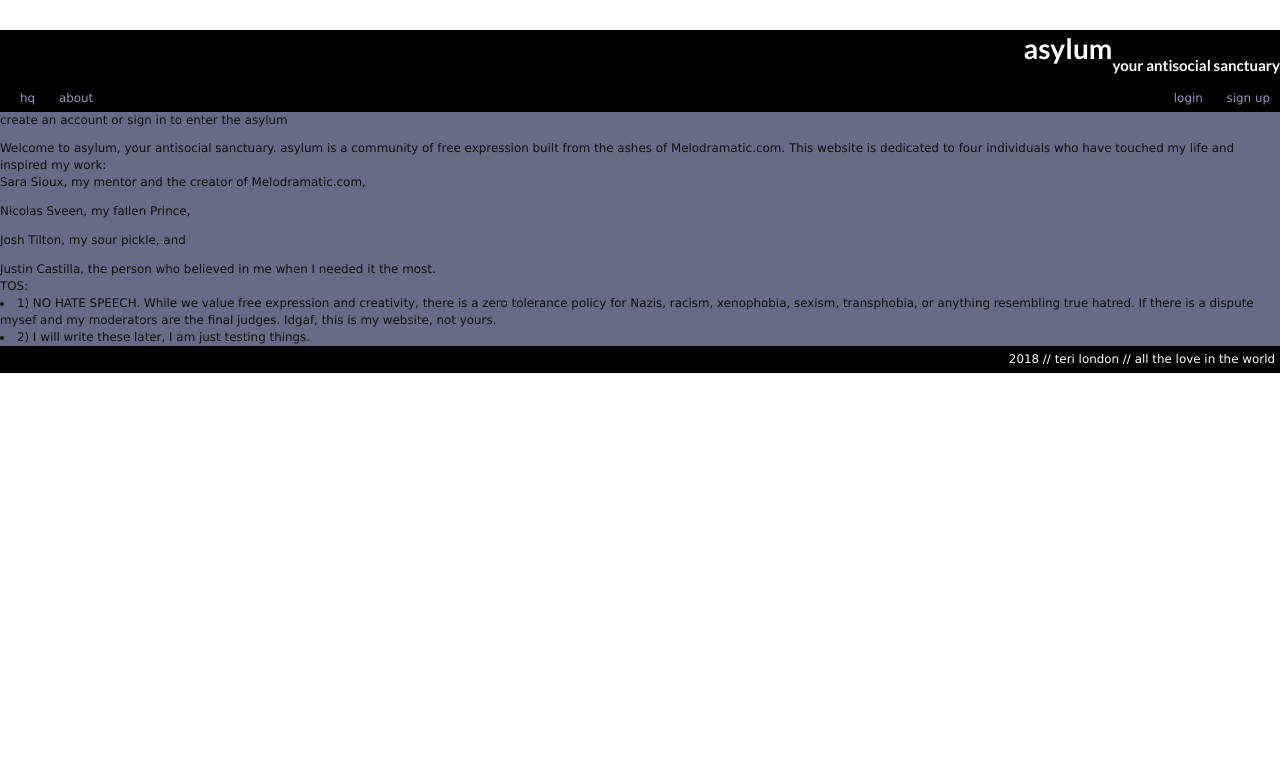
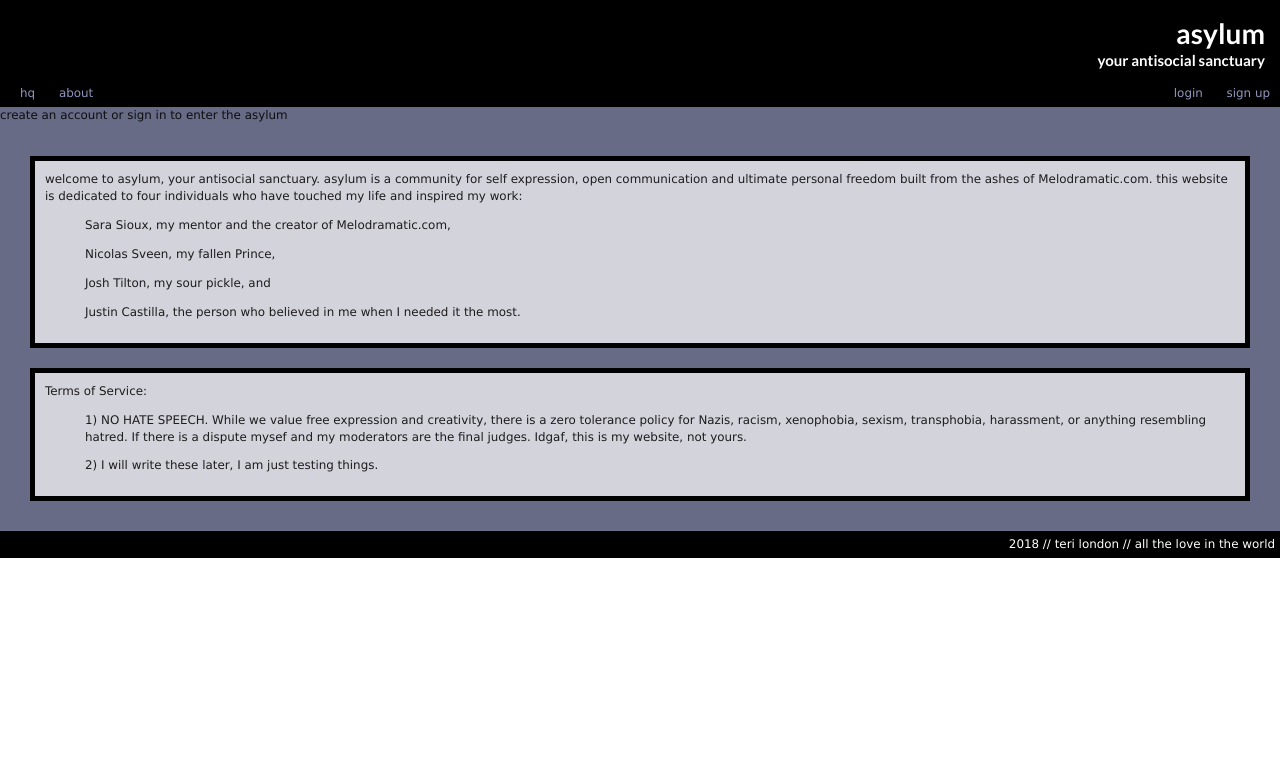
Before and after one commit to londondata/asylum, a Django app: page /about in a window 1280 px wide. Shown: the top 771 px of the page. Run offline with Django 3.2, Linux system fonts and the light colour scheme.

Commit message:
its lookin fuckin good y'all

```diff
--- a/newmelo/newmelo_app/static/css/main.css
+++ b/newmelo/newmelo_app/static/css/main.css
@@ -11,14 +11,19 @@
 .mainheader {
   color: #FFFFFF;
   width: 100%;
-	height: 5em;
 	background-color: #000000;
   display: flex;
-  flex-direction: row;
+  flex-direction: column;
   justify-content: flex-end;
-  margin-top: 30px;
+  align-items: flex-end;
+  padding: 15px;
+
   font-family: 'Berkshire Swash', cursive;
 }
+
+/* .maintext {
+  display: block;
+} */
 
 .fullnav {
   display: flex;
@@ -55,8 +60,7 @@ a:hover {
 }
 
 .fpp {
-  border: 10px;
-  border-color: #9196BD;
+  border: 5px solid black;
   background-color: #D3D3DC;
   color: #000000;
   width: 45%;
@@ -75,10 +79,9 @@ a:hover {
   margin: 10px;
 }
 
-/* .fpa {
-  max-width: 50px;
-  height: auto;
-} */
+.fpa {
+  margin: 5px;
+}
 
 body {
   font-family: 'Verdana', sans-serif;
@@ -93,6 +96,31 @@ body {
   justify-content: center;
 }
 
+/* ABOUT */
+
+.aboutpage {
+  background-color: #676B86;
+  padding: 10px;
+  margin-top: -10px;
+}
+
+.dedicationcontainer {
+  border: 5px solid black;
+  background-color: #D3D3DC;
+  margin: 20px;
+  padding: 10px;
+}
+
+.toscontainer {
+  border: 5px solid black;
+  background-color: #D3D3DC;
+  padding: 10px;
+  margin: 20px;
+}
+
+
+/* FOOTER */
+
 .footer {
   width: 100%;
   background-color: #000000;
--- a/newmelo/newmelo_app/templates/newmelo_app/about.html
+++ b/newmelo/newmelo_app/templates/newmelo_app/about.html
@@ -1,20 +1,19 @@
 {% extends 'newmelo_app/hq.html' %}
 
 {% block content %}
-
-<div container="dedicationcontainer">
-Welcome to asylum, your antisocial sanctuary. asylum is a community of free expression built from the ashes of Melodramatic.com.
-This website is dedicated to four individuals who have touched my life and inspired my work:
-<p>Sara Sioux, my mentor and the creator of Melodramatic.com,</p>
-<p>Nicolas Sveen, my fallen Prince,</p>
-<p>Josh Tilton, my sour pickle, and</p>
-<p>Justin Castilla, the person who believed in me when I needed it the most.</p>
+<div class="aboutpage">
+<div class="dedicationcontainer">
+<span>welcome to asylum, your antisocial sanctuary. asylum is a community for self expression, open communication and ultimate personal freedom built from the ashes of Melodramatic.com.
+this website is dedicated to four individuals who have touched my life and inspired my work:<p>
+<ul>Sara Sioux, my mentor and the creator of Melodramatic.com,</ul>
+<ul>Nicolas Sveen, my fallen Prince,</ul>
+<ul>Josh Tilton, my sour pickle, and</ul>
+<ul>Justin Castilla, the person who believed in me when I needed it the most.</ul></span>
 </div>
-<div container="toscontainer">
-TOS:
-
-<li>1) NO HATE SPEECH. While we value free expression and creativity, there is a zero tolerance policy for Nazis, racism, xenophobia, sexism, transphobia, or anything resembling true hatred. If there is a dispute mysef and my moderators are the final judges. Idgaf, this is my website, not yours.</li>
-<li>2) I will write these later, I am just testing things.</li>
+<div class="toscontainer"><span>
+Terms of Service:
+<ol>1) NO HATE SPEECH. While we value free expression and creativity, there is a zero tolerance policy for Nazis, racism, xenophobia, sexism, transphobia, harassment, or anything resembling hatred. If there is a dispute mysef and my moderators are the final judges. Idgaf, this is my website, not yours.</ol>
+<ol>2) I will write these later, I am just testing things.</ol></span>
 </div>
-
+</div>
 {% endblock %}
--- a/newmelo/newmelo_app/templates/newmelo_app/hq.html
+++ b/newmelo/newmelo_app/templates/newmelo_app/hq.html
@@ -12,8 +12,8 @@
   </head>
   <body>
     <header class="mainheader">
-    <h1>asylum</h1>
-    <h4>your antisocial sanctuary<h4>
+    <span><h1>asylum</h1></span>
+    <span><h4>your antisocial sanctuary</h4></span>
   </header>
   <div class="background">
     <nav class="fullnav">
```
